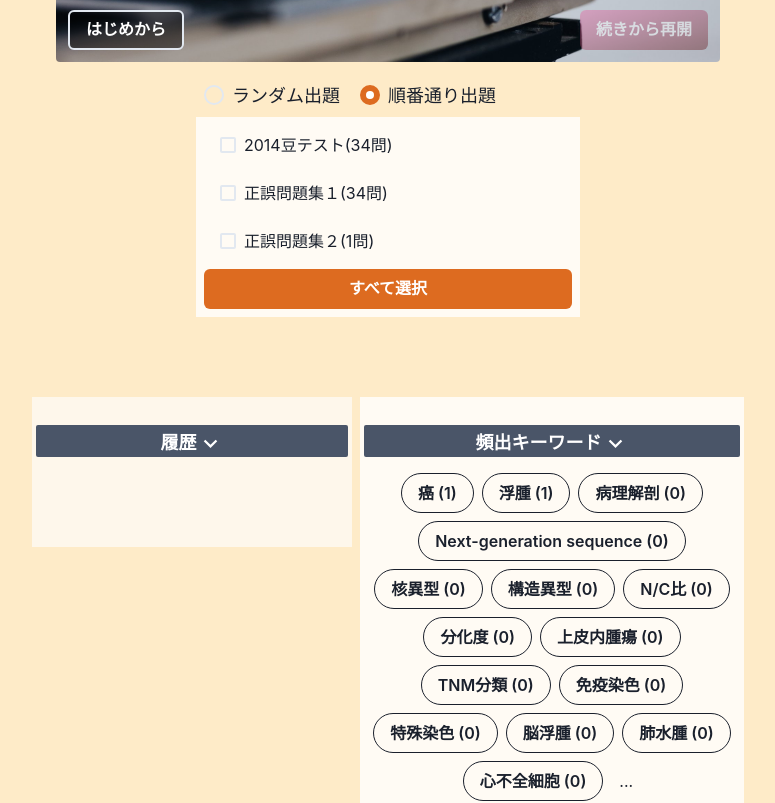
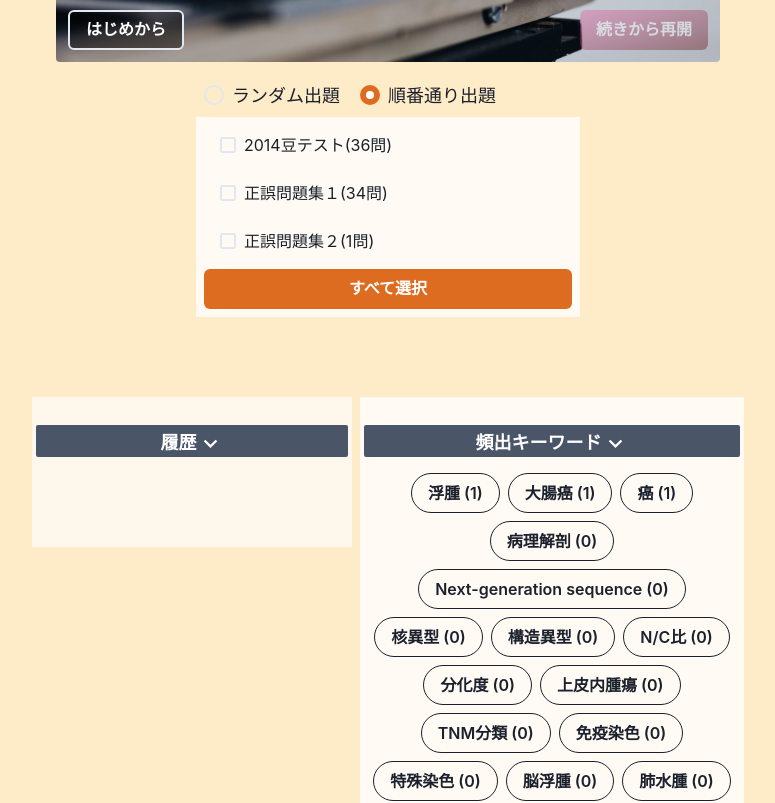
Before and after one commit to Igaki12/anywhere-pathology, a React (Create React App) app: page / in a window 1280 px wide. Shown: the part 460-1263 px from the top of the page, without its empty margins (252-1027 px from the left). Built offline with nearby package versions, Linux system fonts and the light colour scheme.

Commit message:
added terms

```diff
--- a/src/useQuestionList.js
+++ b/src/useQuestionList.js
@@ -312,22 +312,24 @@ export const useQuestionList = () => {
           answer: '〇',
           commentary: '',
         },
-        // {
-        //   detailInfo: '',
-        //   questionImg: [],
-        //   questionSentence: '【〇✖問題】',
-        //   answerImg: [],
-        //   answer: '',
-        //   commentary: '',
-        // },
-        // {
-        //   detailInfo: '',
-        //   questionImg: [],
-        //   questionSentence: '【〇✖問題】',
-        //   answerImg: [],
-        //   answer: '',
-        //   commentary: '',
-        // },
+        {
+          detailInfo: '',
+          questionImg: [],
+          questionSentence:
+            '【〇✖問題】COX1は外傷や炎症によって誘導され炎症を促進する。Coxib系はこれを阻害する。',
+          answerImg: [],
+          answer: '✖…COX1ではなくCOX2',
+          commentary: '',
+        },
+        {
+          detailInfo: '',
+          questionImg: [],
+          questionSentence:
+            '【〇✖問題】COX1は持続的発現を示し、COX2は発現誘導を受ける。',
+          answerImg: [],
+          answer: '〇',
+          commentary: '',
+        },
         // {
         //   detailInfo: '',
         //   questionImg: [],
--- a/src/useTechnicalTerm.js
+++ b/src/useTechnicalTerm.js
@@ -31,11 +31,6 @@ export const useTechnicalTerm = () => {
       term: ['分化度'],
       explanation:
         '分化が高い⇔分化が低い。高分化・中分化・低分化であらわすこともある。本来1本であるはずの腺管が分岐していたりすると分化が低いといわれ、がんが疑われる。',
-    },
-    {
-      term: ['癌'],
-      explanation:
-        '総称の「がん」のうち、上皮由来の上皮性腫瘍のみ、漢字の「癌」と呼ばれる。抑制の利かなくなった異常増殖細胞。増殖活性が強いので浸潤・転移あり。進行度を判定するためにTNM分類・Stage分類がある。',
     },
     {
       term: ['上皮内腫瘍'],
@@ -429,6 +424,110 @@ export const useTechnicalTerm = () => {
       explanation:
         'U2AF35とSF3B1が、骨髄異形成症候群で見出された遺伝子で、スプライシングに関わるタンパク質を変異させ発がんさせやすくする。',
     },
+    {
+      term: ['粥状硬化', 'atherosclerosis'],
+      explanation:
+        '中型～大型血管の動脈硬化による循環障害。粥状硬化性大動脈瘤は腹部大動脈に好発し、多くは紡錘状。高血圧が原因で、粥状硬化巣の潰瘍などを生じ、悪化すると破裂する。',
+    },
+    {
+      term: ['細動脈硬化症', 'arteriolosclerosis'],
+      explanation: '小型～細動脈の動脈硬化による循環障害。',
+    },
+    {
+      term: ['Mönckeberg'],
+      explanation:
+        'Mönckeberg型中膜硬化症は小型～中型筋型動脈の動脈硬化（中膜が変性し、輪状の石灰化を認める）による循環障害。大腿動脈や、骨盤内臓器の動脈に見られる。',
+    },
+    {
+      term: ['Foam cell'],
+      explanation: '脂質を食べたマクロファージ',
+    },
+    // {
+    //   term: ['動脈瘤'],
+    //   explanation:
+    //     '動脈が限局性に瘤状に拡張したもの。拡張した動脈の壁によって真性（動脈壁が3層構造を保って拡張）・仮性（動脈壁が破綻した状態で拡張）にも分類される。粥腫のなかに入口と出口の亀裂が生じると、血流が真腔と偽腔に分割され解離が生じて痛む。高血圧・梅毒・Marfan症候群などが原因となる。',
+    // },
+    {
+      term: ['梅毒'],
+      explanation:
+        '梅毒にかかると梅毒性大動脈瘤を引き起こす。この梅毒性大動脈瘤は真性動脈瘤で、vasa vasorum(動脈を栄養する動脈)に炎症が起こり、その血管が閉塞し中膜弾性繊維が変性消失して大動脈瘤に発展する。内膜ではなく中膜の変性（萎縮）なので、ちりめん状（樹皮状）の大動脈を呈する。',
+    },
+    {
+      term: ['Marfan'],
+      explanation:
+        '先天的な問題で中膜が壊死してムチンが蓄積する、嚢胞性中膜壊死が生じ動脈瘤がおこりやすくなる。若い高身長の男性に多い。',
+    },
+    {
+      term: ['高安動脈炎' < 'Takayasu arteritis'],
+      explanation:
+        '大型血管炎での炎症のひとつで、別名脈なし病（鎖骨から末端の動脈の拍動が消失するため）。若い女性に多く、おそらく自己免疫疾患。vasa vasorumへのリンパ球浸潤がみられる。',
+    },
+    {
+      term: ['側頭動脈炎', '巨細胞性動脈炎'],
+      explanation:
+        '限局的な動脈（大型～中型）の肉芽腫性炎症。内膜・内弾性膜の弾性繊維の断裂。',
+    },
+    {
+      term: ['川崎病'],
+      explanation:
+        '小児に見られる、急性熱性皮膚粘膜リンパ節症候群（血管炎）。原因不明だがウイルス性ではないかといわれている。全身の血管の炎症（中型～小型筋型動脈）。炎症が続くと冠動脈瘤を形成し、狭窄・血栓を形成する。',
+    },
+    {
+      term: ['ANCA', 'Anti-neutrophil cytoplasmic antibody'],
+      explanation:
+        '抗好中球細胞質抗体。P-ANCAとC-ANCAに分類され、いずれもANCA関連血管炎（小型・細動脈～毛細血管～細静脈）を生じる。腎臓では壊死製糸球体腎炎、肺では肺胞出血・間質性肺炎、喘息なども合併する。',
+    },
+    {
+      term: ['Buerger'],
+      explanation:
+        'Buerger病は、閉塞性血栓性血管炎(Thromboangitis obliterans:TAO)で、喫煙者・若年成人男性の上下肢に内膜のフィブリノイド変性・肉芽腫性血管炎を生じる。末梢の潰瘍壊疽・間欠性跛行をきたす。',
+    },
+    {
+      term: ['AMI', 'Acute myocardial infarction', '急性心筋梗塞'],
+      explanation:
+        '心臓冠動脈の閉塞により、支配領域への血管が途絶し、急激な貧血性壊死が生じる。組織的にほとんど（浮腫のみ）変化がないのが急性、数か月単位で梗塞が続き線維化した組織に置き換わるとやや白い組織像が見えるようになる。好中球・マクロファージが梗塞部位に見られるのは48時間後以降である。',
+    },
+    {
+      term: ['間欠性跛行'],
+      explanation:
+        '末梢動脈疾患で、少し歩くと足が痛くなったりしびれたりすることで歩けなくなるが、少し休むとまた歩けるようになる現象。動脈硬化・Buerger病（血管炎）・Raynaud病（動脈壁の線維性肥厚）などにより足に十分な血液を送れなくなる事が原因。',
+    },
+    {
+      term: ['虚血性心疾患', '心筋虚血'],
+      explanation:
+        '心臓冠動脈の狭窄・閉塞が原因で心筋虚血が生じる病態。動脈硬化性がほとんど。冠動脈の動脈硬化は、程度・状態によって狭心症・心不全/心筋線維化（硬化が進行し血栓形成なし）・急性心筋梗塞（血栓形成あり）・異型狭心症（硬化は軽度であるが攣縮がみられる）へと進行していく。',
+    },
+    {
+      term: ['結核'],
+      explanation:
+        '1950年まで日本人の死因1位。特効薬としてストレプトマイシンが発見された後、完治する病気に。',
+    },
+    {
+      term: ['悪性新生物'],
+      explanation:
+        '日本人の2人に1人がかかり、3人に1人ががんが原因で死ぬ。年間80万人が罹患し、40万人が死亡する日本人の死因1位。がんは遺伝子の病気であるが、生活習慣病であり、発がんには体質（遺伝子多型）や因子への曝露による突然変異の蓄積が問題となるが、組織幹細胞の増殖を続けることによる単純な老化による部分も大きい。環境因子・遺伝・DNA複製の影響はがんの種類によって異なり、肺がん・食道がん・大腸がんなどが環境因子の影響が大きいのに対して、脳腫瘍・骨肉腫などは（組織幹細胞の）単純な細胞増殖による影響が大きい。その他、感染症もがんの原因となる（→胃がん・肝臓がん・子宮頸がん）が、いずれも減少傾向にある。',
+    },
+    {
+      term: ['大腸癌', '大腸がん'],
+      explanation:
+        '大腸がんは欧米や日本で多く、90%が食事に原因があるとされる。',
+    },
+
+    {
+      term: ['喉頭癌', '喉頭がん'],
+      explanation:
+        '喉頭癌の原因の95%が喫煙にあるとされる。喉頭癌以外にも、肺癌(70%)・食道癌(50%)も喫煙の影響が大きい。',
+    },
+    {
+      term: ['ROS', 'reactive oxygen species', '活性酸素'],
+      explanation:
+        '主にミトコンドリアの不調で生成される、Superoxide , Hydroxy radical（ヒドロキシラジカル） , 過酸化水素 , 一重項酸素などの酸化ストレス群。BMIが高い=肥満であると酸化ストレスが増す。活性酸素は殺菌・シグナル伝達・生理活性など生存・分化に必須の機能を持っているが、特にヒドロキシラジカルは過酸化脂質として蓄積されDNAや蛋白などを切断・変性してしまうため発がんの原因となる。',
+    },
+    {
+      term: ['肥満'],
+      explanation:
+        '肥満（→メタボ・糖尿病）はDNAメチル化・酸化ストレス・蛋白の糖化・AGE形成・脂肪ホルモンの変化を誘導し、発がんの原因となる。',
+    },
     // {
     //   term:[''],
     //   explanation:'',
@@ -445,91 +544,11 @@ export const useTechnicalTerm = () => {
     //   term:[''],
     //   explanation:'',
     // },
-    // {
-    //   term:[''],
-    //   explanation:'',
-    // },
-    // {
-    //   term:[''],
-    //   explanation:'',
-    // },
-    // {
-    //   term:[''],
-    //   explanation:'',
-    // },
-    // {
-    //   term:[''],
-    //   explanation:'',
-    // },
-    // {
-    //   term:[''],
-    //   explanation:'',
-    // },
-    // {
-    //   term:[''],
-    //   explanation:'',
-    // },
-    // {
-    //   term:[''],
-    //   explanation:'',
-    // },
-    // {
-    //   term:[''],
-    //   explanation:'',
-    // },
-    // {
-    //   term:[''],
-    //   explanation:'',
-    // },
-    // {
-    //   term:[''],
-    //   explanation:'',
-    // },
-    // {
-    //   term:[''],
-    //   explanation:'',
-    // },
-    // {
-    //   term:[''],
-    //   explanation:'',
-    // },
-    // {
-    //   term:[''],
-    //   explanation:'',
-    // },
-    // {
-    //   term:[''],
-    //   explanation:'',
-    // },
-
-    // {
-    //   term:[''],
-    //   explanation:'',
-    // },
-    // {
-    //   term:[''],
-    //   explanation:'',
-    // },
-    // {
-    //   term:[''],
-    //   explanation:'',
-    // },
-    // {
-    //   term:[''],
-    //   explanation:'',
-    // },
-    // {
-    //   term:[''],
-    //   explanation:'',
-    // },
-    // {
-    //   term:[''],
-    //   explanation:'',
-    // },
-    // {
-    //   term:[''],
-    //   explanation:'',
-    // },
+    {
+      term: ['癌'],
+      explanation:
+        '総称の「がん」のうち、上皮由来の上皮性腫瘍のみ、漢字の「癌」と呼ばれる。抑制の利かなくなった異常増殖細胞。増殖活性が強いので浸潤・転移あり。進行度を判定するためにTNM分類・Stage分類がある。',
+    },
   ])
   const showTechnicalTerm = () => {
     return technicalTerm.filter(
```
Also changed, not shown: 7 other files (tests, documents, lock files or other folders).
